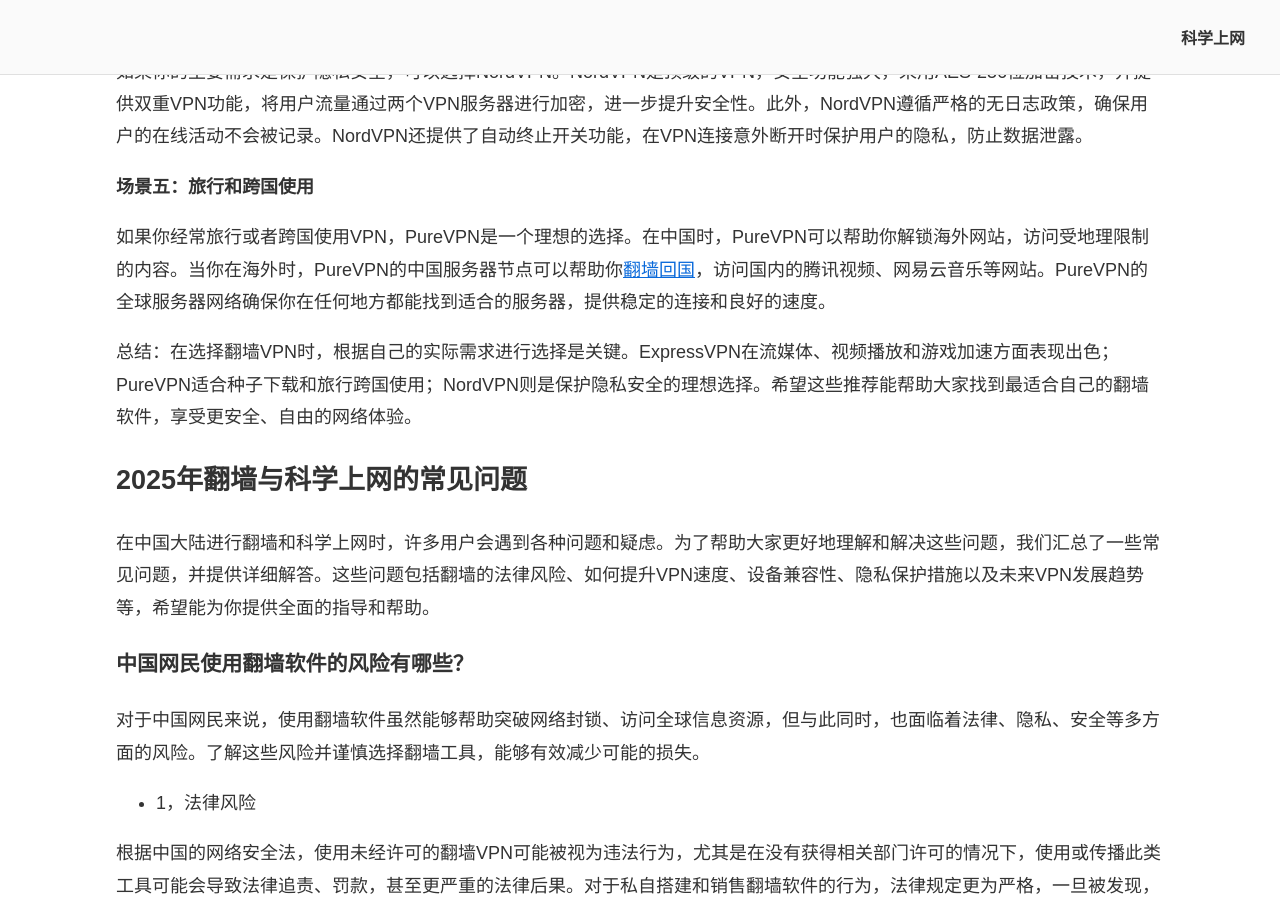
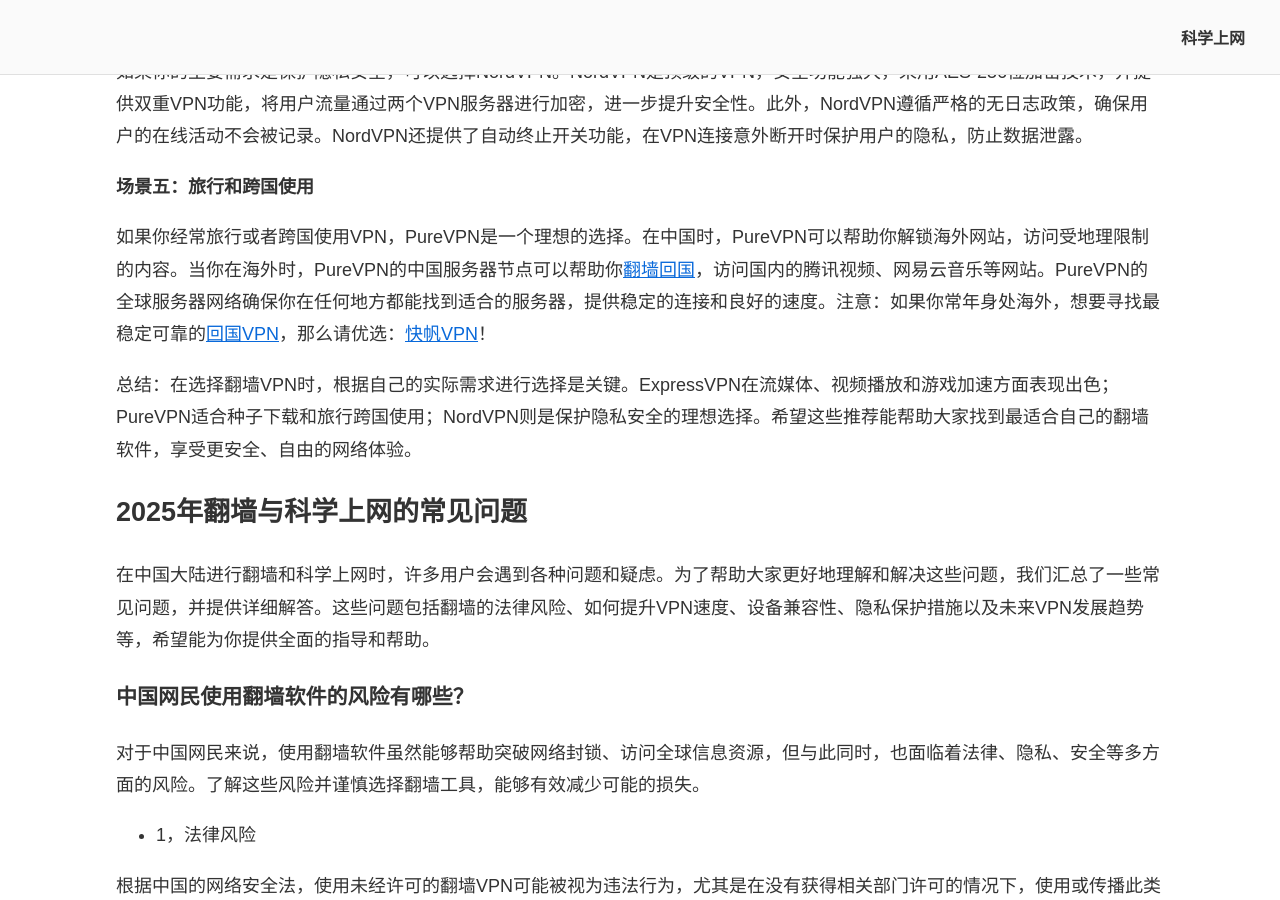
Before and after one commit to chinavpns/chinavpns.github.io, a Jekyll site: the page built from index.md, in a window 1280 px wide and 900 px high, scrolled down 30510 px. Built offline with Jekyll 4.4.1, drawn with Linux system fonts in a browser that asks for light colours; some of the changed text lies outside the part shown.

Commit message:
Update index.md

```diff
--- a/index.md
+++ b/index.md
@@ -6,7 +6,7 @@
 
 # 科学上网指南：2025年最好用的翻墙软件和翻墙VPN推荐
 
-<p align="center">最近更新于：2025年1月8日</p>
+<p align="center">最近更新于：2025年2月20日</p>
 
 ![科学上网指南：最好用的翻墙软件和翻墙VPN推荐](https://raw.githubusercontent.com/chinavpns/chinavpns.github.io/refs/heads/main/image/%E7%A7%91%E5%AD%A6%E4%B8%8A%E7%BD%91%E6%95%99%E7%A8%8B.png)
 
@@ -572,7 +572,7 @@
 
 **场景五：旅行和跨国使用**
 
-如果你经常旅行或者跨国使用VPN，PureVPN是一个理想的选择。在中国时，PureVPN可以帮助你解锁海外网站，访问受地理限制的内容。当你在海外时，PureVPN的中国服务器节点可以帮助你<a href="https://github.com/chinavpns/vpnintochina">翻墙回国</a>，访问国内的腾讯视频、网易云音乐等网站。PureVPN的全球服务器网络确保你在任何地方都能找到适合的服务器，提供稳定的连接和良好的速度。
+如果你经常旅行或者跨国使用VPN，PureVPN是一个理想的选择。在中国时，PureVPN可以帮助你解锁海外网站，访问受地理限制的内容。当你在海外时，PureVPN的中国服务器节点可以帮助你<a href="https://github.com/chinavpns/vpnintochina">翻墙回国</a>，访问国内的腾讯视频、网易云音乐等网站。PureVPN的全球服务器网络确保你在任何地方都能找到适合的服务器，提供稳定的连接和良好的速度。注意：如果你常年身处海外，想要寻找最稳定可靠的<a href="https://github.com/chinavpns/vpnintochina">回国VPN</a>，那么请优选：<a href="https://github.com/chinavpns/speedin-vpn">快帆VPN</a>！
 
 总结：在选择翻墙VPN时，根据自己的实际需求进行选择是关键。ExpressVPN在流媒体、视频播放和游戏加速方面表现出色；PureVPN适合种子下载和旅行跨国使用；NordVPN则是保护隐私安全的理想选择。希望这些推荐能帮助大家找到最适合自己的翻墙软件，享受更安全、自由的网络体验。
 
```
